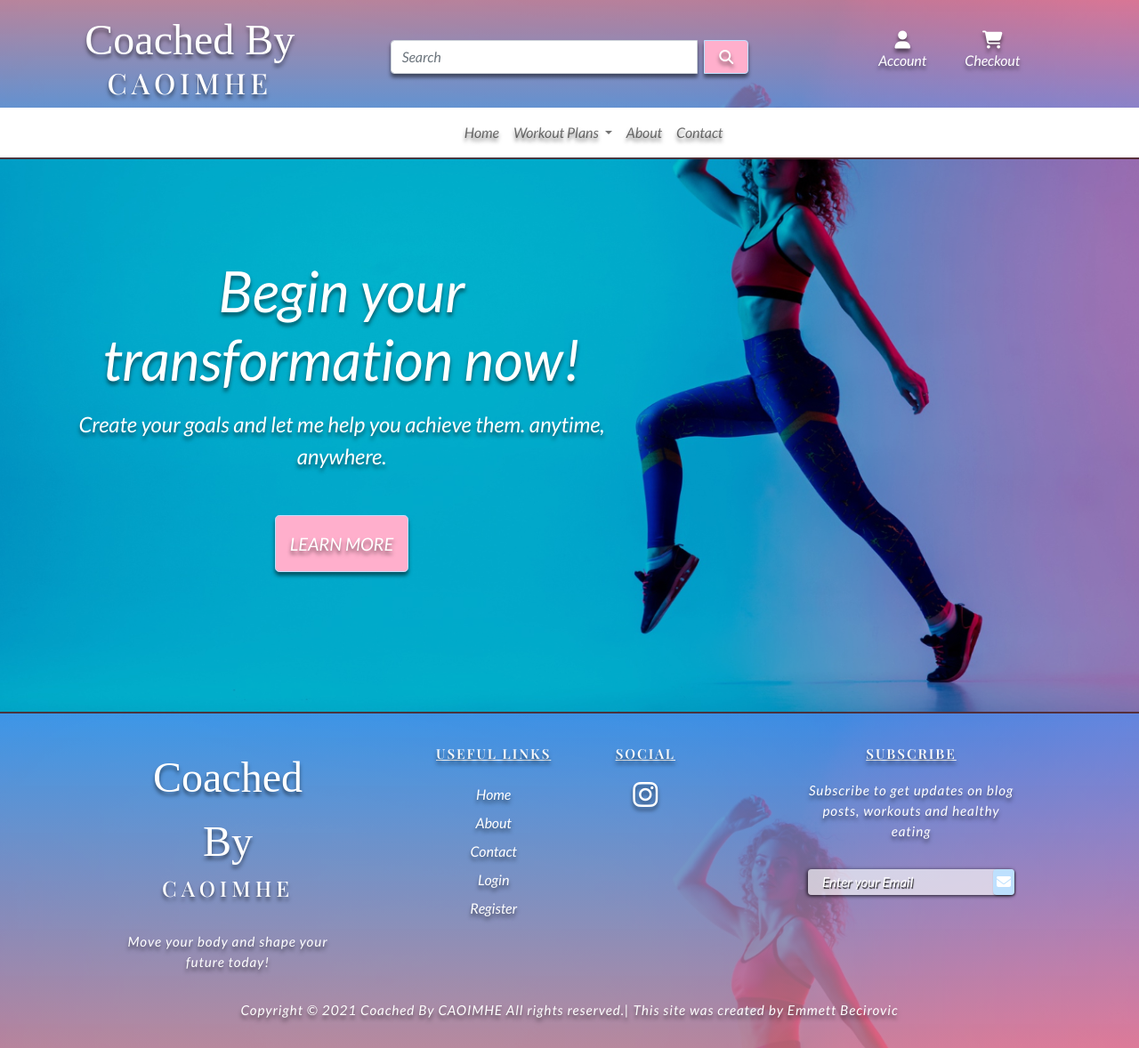
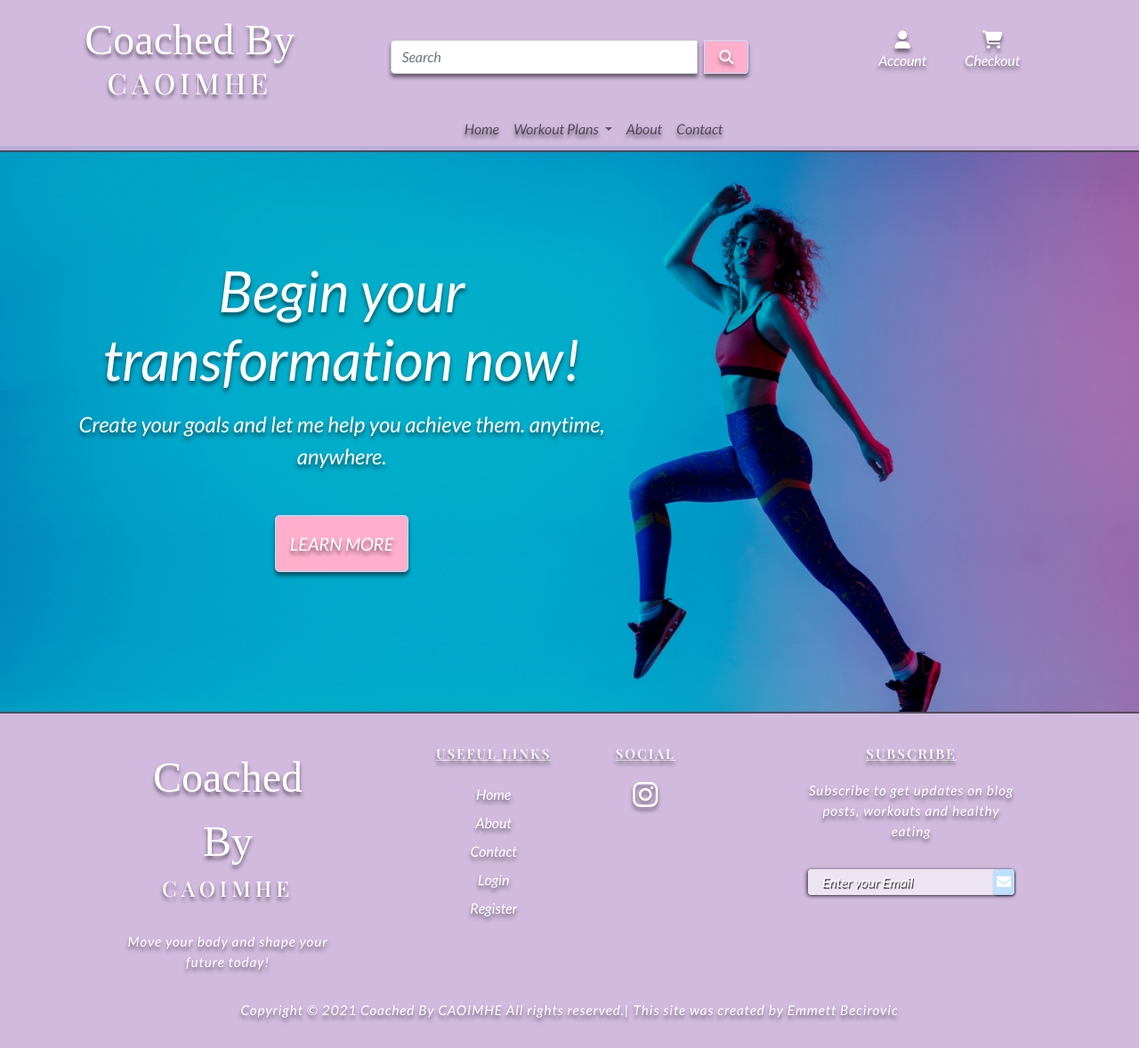
Before and after one commit to Code-Institute-Submissions/bozy15-coached-by-caoimhe_JanResub, a Django app: page / in a window 1280 px wide. Shown: the whole page at 89% size. Run offline with Django 3.2, Linux system fonts and the light colour scheme; some libraries are stand-ins or nearby versions; some web fonts are replaced.

Commit message:
Remove homepage-img from body and move to row container on index.html

```diff
--- a/home/templates/home/index.html
+++ b/home/templates/home/index.html
@@ -16,7 +16,7 @@
 {% block content %}
     <!-- Landing page -->
     <div class="container-fluid h-100">
-        <div class="row h-100">
+        <div class="row homepage-img h-100">
             <div class="container-position col-7 col-md-6 my-auto text-center">
                 <div class="my-3">
                     <h2 class="display-3 textwrap fw-light txt-shadow">Begin your transformation now!</h2>
--- a/static/css/styles.css
+++ b/static/css/styles.css
@@ -15,6 +15,8 @@
 *:before,
 *:after {
   box-sizing: border-box;
+  margin: 0;
+  padding: 0;
 }
 
 html {
@@ -24,11 +26,15 @@
 }
 
 body {
-  background: linear-gradient(rgba(0, 0, 0, 0.2), rgba(0, 0, 0, 0.2)),
-    url(/media/homepage-img.jpg) no-repeat center center / cover fixed;
   height: calc(100vh - 10.25rem);
   color: var(--font-colour);
   font-family: "Lato", sans-serif;
+}
+
+.homepage-img {
+  /* Darkens the colour slightly to match colour palette for project */
+  background: linear-gradient(rgba(0, 0, 0, 0.2), rgba(0, 0, 0, 0.2)),
+    url("/media/homepage-img.jpg") no-repeat center center / cover;
 }
 
 /* ---- CUSTOM CSS CLASSES ---- */
@@ -51,11 +57,7 @@
 
 /* Navbar CSS */
 .nav-bg-color {
-  background: linear-gradient(
-    to top,
-    rgba(83, 147, 243, 0.733),
-    rgba(241, 125, 144, 0.76)
-  );
+  background: #cdb4dbe8;
   border-bottom: 2px solid rgba(0, 0, 0, 0.6);
 }
 
@@ -122,11 +124,7 @@
 
 /* Footer CSS */
 footer.footer {
-  background: linear-gradient(
-    to top,
-    rgba(241, 125, 144, 0.76),
-    rgba(83, 147, 243, 0.733)
-  );
+  background: #cdb4dbe8;
   border-top: 2px solid rgba(0, 0, 0, 0.6);
   color: var(--font-colour);
   text-shadow: 0 0.25rem 0.25rem rgba(0, 0, 0, 0.5);
--- a/templates/base.html
+++ b/templates/base.html
@@ -112,9 +112,9 @@
             </div>
             <!-- END Account/login and Checkout -->
         </div>
-        <div class="row bg-white">
+        <div class="row">
             <!-- Customized Bootstrap 5 Nav dropdown -->
-            <nav class="navbar navbar-expand-lg navbar-light w-100">
+            <nav class="navbar navbar-expand-lg navbar-light p-1 w-100">
 
                 <button class="navbar-toggler" type="button" data-bs-toggle="collapse" data-bs-target="#main-nav"
                     aria-controls="main-nav" aria-expanded="false" aria-label="Toggle navigation">
```
